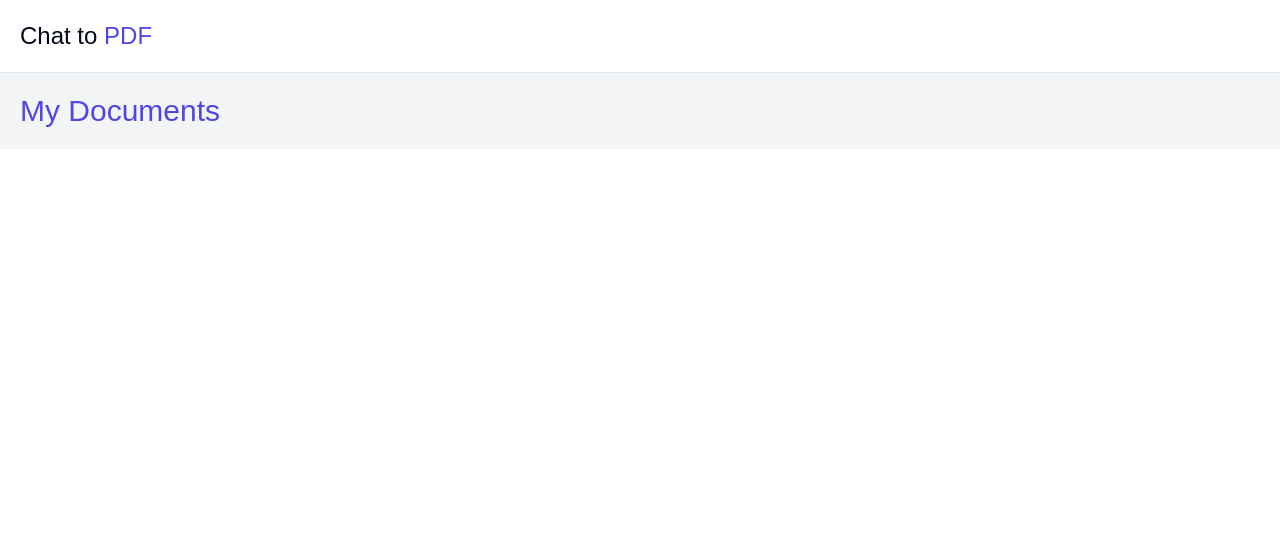
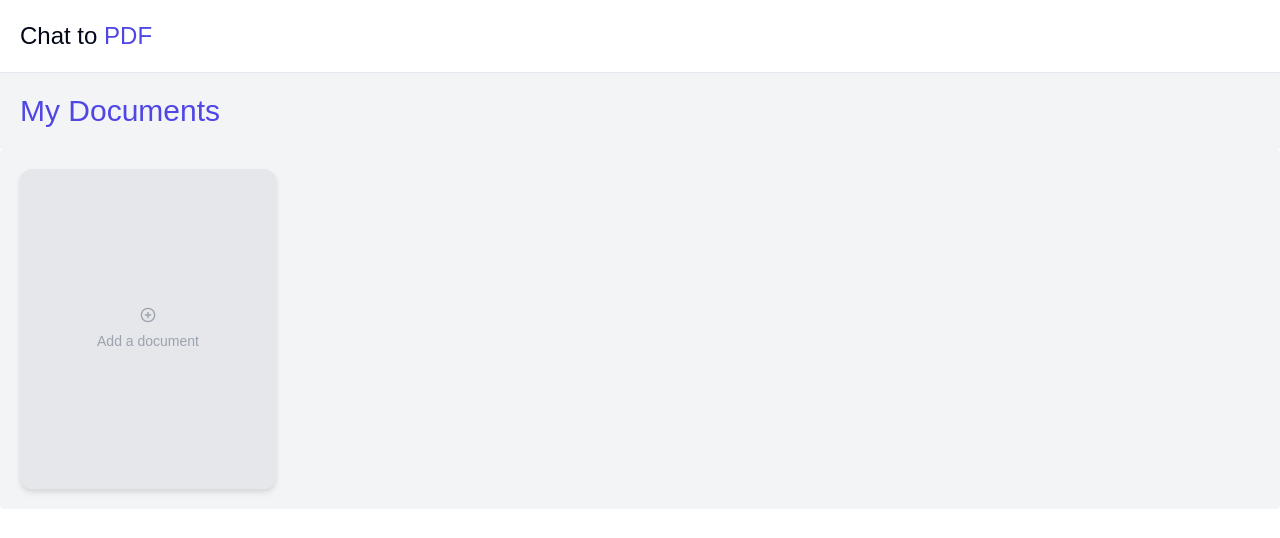
Before and after one commit to RameesAP/AI-SaaS-Next.js, a Next.js app: page /dashboard in a window 1280 px wide. Shown: the top 538 px of the page. Built offline with nearby package versions, Linux system fonts and the light colour scheme; no server answers.

Commit message:
upload file working 1:33

```diff
--- a/app/dashboard/page.tsx
+++ b/app/dashboard/page.tsx
@@ -1,11 +1,17 @@
+import Documents from "@/components/Documents";
 import React from "react";
+export const dynamic = "force-dynamic";
 
 const Dashboard = () => {
-  return <div className="h-full max-w-7xl mx-auto">
-    <h1 className="text-3xl p-5 bg-gray-100 font-extralight text-indigo-600">My Documents</h1>
+  return (
+    <div className="h-full max-w-7xl mx-auto">
+      <h1 className="text-3xl p-5 bg-gray-100 font-extralight text-indigo-600">
+        My Documents
+      </h1>
 
-
-  </div>;
+      <Documents />
+    </div>
+  );
 };
 
 export default Dashboard;
--- /dev/null
+++ b/app/dashboard/upload/page.tsx
@@ -0,0 +1,12 @@
+import FileUploader from '@/components/FileUploader'
+import React from 'react'
+
+const UploadPage = () => {
+  return (
+    <div>
+          <FileUploader />
+    </div>
+  )
+}
+
+export default UploadPage
--- /dev/null
+++ b/components/Documents.tsx
@@ -0,0 +1,12 @@
+import React from "react";
+import PlaceholderDocument from "./PlaceholderDocument";
+
+const Documents = () => {
+  return (
+    <div className="flex flex-wrap p-5 bg-gray-100 justify-center lg:justify-start rounded-sm gap-5 max-w-7xl mx-auto">
+      <PlaceholderDocument />
+    </div>
+  );
+};
+
+export default Documents;
--- /dev/null
+++ b/components/FileUploader.tsx
@@ -0,0 +1,22 @@
+"use client";
+
+import { useCallback } from "react";
+import { useDropzone } from "react-dropzone";
+
+const FileUploader = () => {
+  const onDrop = useCallback((acceptedFiles: File[]) => {}, []);
+
+  const { getRootProps, getInputProps, isDragActive } = useDropzone({ onDrop });
+  return (
+    <div {...getRootProps()}>
+      <input {...getInputProps()}/>
+      {isDragActive ? (
+        <p>Drop the files here ...</p>
+      ) : (
+        <p>Drag 'n' Drop some files here, or click to select files</p>
+      )}
+    </div>
+  );
+};
+
+export default FileUploader;
--- /dev/null
+++ b/components/PlaceholderDocument.tsx
@@ -0,0 +1,25 @@
+"use client";
+import React from "react";
+import { Button } from "./ui/button";
+import { PlusCircleIcon } from "lucide-react";
+import { useRouter } from "next/navigation";
+
+const PlaceholderDocument = () => {
+
+    const router =useRouter();
+
+
+    const  handleClick =  () =>{
+        router.push("/dashboard/upload")
+    }
+
+
+  return (
+    <Button onClick={handleClick} className="flex flex-col items-center justify-center w-64 h-80 rounded-xl bg-gray-200 drop-shadow-md text-gray-400">
+      <PlusCircleIcon className="h-16 w-16" />
+      <p>Add a document</p>
+    </Button>
+  );
+};
+
+export default PlaceholderDocument;
--- a/package.json
+++ b/package.json
@@ -17,6 +17,7 @@
     "next": "15.1.5",
     "react": "^19.0.0",
     "react-dom": "^19.0.0",
+    "react-dropzone": "^14.3.5",
     "tailwind-merge": "^2.6.0",
     "tailwindcss-animate": "^1.0.7"
   },
```
Also changed, not shown: 1 other file (tests, documents, lock files or other folders).
